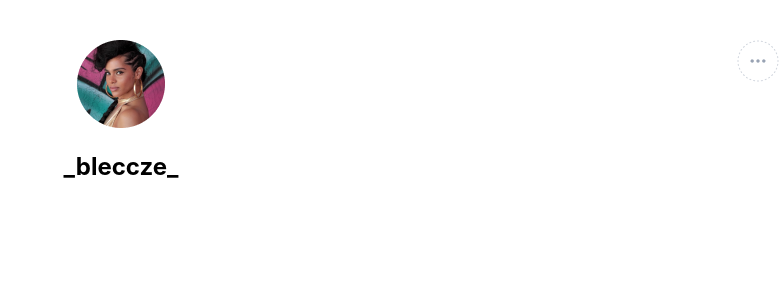
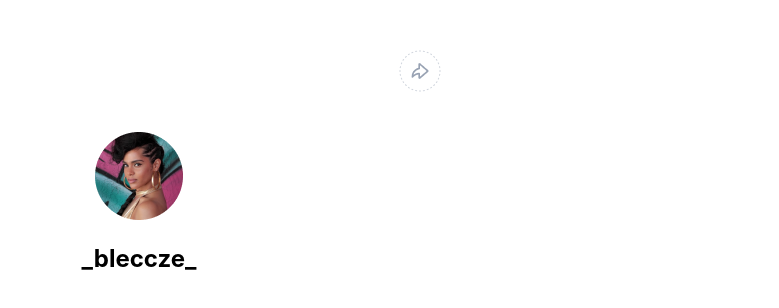
Before and after one commit to blessing986/HNG-task-1, a React (Create React App) app: page / in a window 1280 px wide. Shown: the top 308 px of the page, without its empty margins (501-1280 px from the left). Built offline with nearby package versions, Linux system fonts and the light colour scheme.

Commit message:
Chore: Updated styling to enable the webpage responsive in desktop views

```diff
--- a/src/App.css
+++ b/src/App.css
@@ -2,6 +2,14 @@
 
   float: right;
   cursor: pointer;
+}
+
+@media(min-width:700px) {
+
+  .menu {
+      display: none;
+  }
+
 }
 
 .share {
@@ -9,9 +17,56 @@
   display: none;
 }
 
+@media(min-width:700px) {
+
+  .share {
+      display: flex;
+      margin-left: 600px;
+      margin-top: 50px;
+      cursor: pointer;
+  }
+
+}
+
+@media(min-width:900px) {
+  .share {
+
+      margin-left: 700px;
+  }
+}
+
+@media(min-width:1100px) {
+  .share {
+
+      margin-left: 800px;
+  }
+}
+
+@media(min-width:1280px) {
+  .share {
+
+      margin-left: 900px;
+  }
+}
+
+@media(min-width:1536px) {
+  .share {
+
+      margin-left: 1000px;
+  }
+}
+
 .wrapper {
 
   margin: 40px 6px;
+}
+
+@media(min-width:700px) {
+
+  .wrapper {
+      margin: 40px 120px;
+  }
+
 }
 
 .profile {
```
